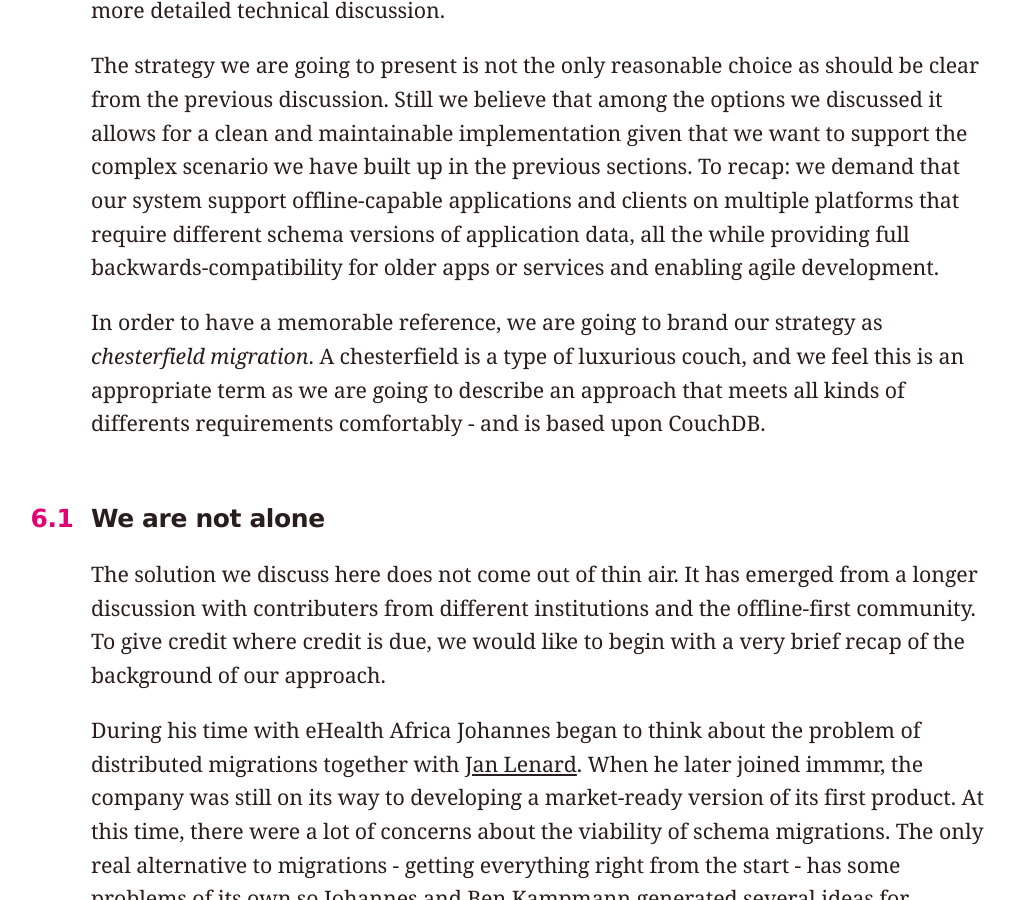
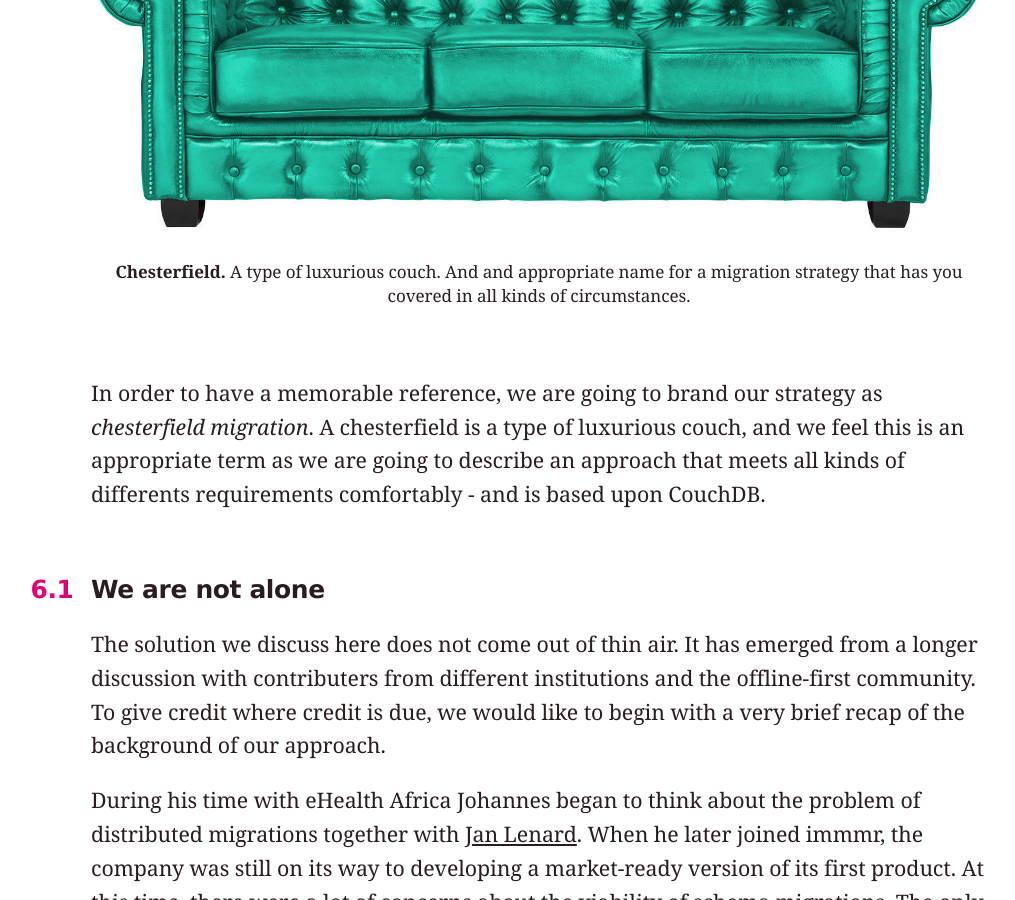
Before and after one commit to jo/sync-tank, a Jekyll site: the page built from migrations.md, in a window 1280 px wide and 900 px high, scrolled down 34995 px. Shown: the whole window, without its empty margins (37-1052 px from the left). Built offline with Jekyll 4.4.1, drawn with Linux system fonts in a browser that asks for light colours; our own code applies the rules of GitHub Pages for plain Markdown files.

Commit message:
add chesterfield image caption

```diff
--- a/migrations.md
+++ b/migrations.md
@@ -468,13 +468,19 @@ In what follows, we would like to take a better look at one exemplary strategy t
 
 ## Chesterfield Migration
 
-<figure>
-  <img src="images/chesterfield.jpg" alt="The authors: Matthias and Johannes" />
-</figure>
-
 We have come far. We now share a common vocabulary and a systematic understanding of distributed migration strategies, we have seen when they are necessary and when you might get away without them. In this section we are going to take a good look at one particular strategy that can work well in practice. We will not shy away from addressing a range of problems and difficulties that emerge when this approach is implemented on top of CouchDB and we will propose a set of solutions for them, so be prepared for a more detailed technical discussion.
 
 The strategy we are going to present is not the only reasonable choice as should be clear from the previous discussion. Still we believe that among the options we discussed it allows for a clean and maintainable implementation given that we want to support the complex scenario we have built up in the previous sections. To recap: we demand that our system support offline-capable applications and clients on multiple platforms that require different schema versions of application data, all the while providing full backwards-compatibility for older apps or services and enabling agile development.
+
+<figure>
+  <img src="images/chesterfield.jpg" alt="The authors: Matthias and Johannes" />
+  <figcaption>
+    <b>Chesterfield.</b>
+    <span>
+      A type of luxurious couch. And and appropriate name for a migration strategy that has you covered in all kinds of circumstances.
+    </span>
+  </figcaption>
+</figure>
 
 In order to have a memorable reference, we are going to brand our strategy as *chesterfield migration*. A chesterfield is a type of luxurious couch, and we feel this is an appropriate term as we are going to describe an approach that meets all kinds of differents requirements comfortably - and is based upon CouchDB.
 
```
